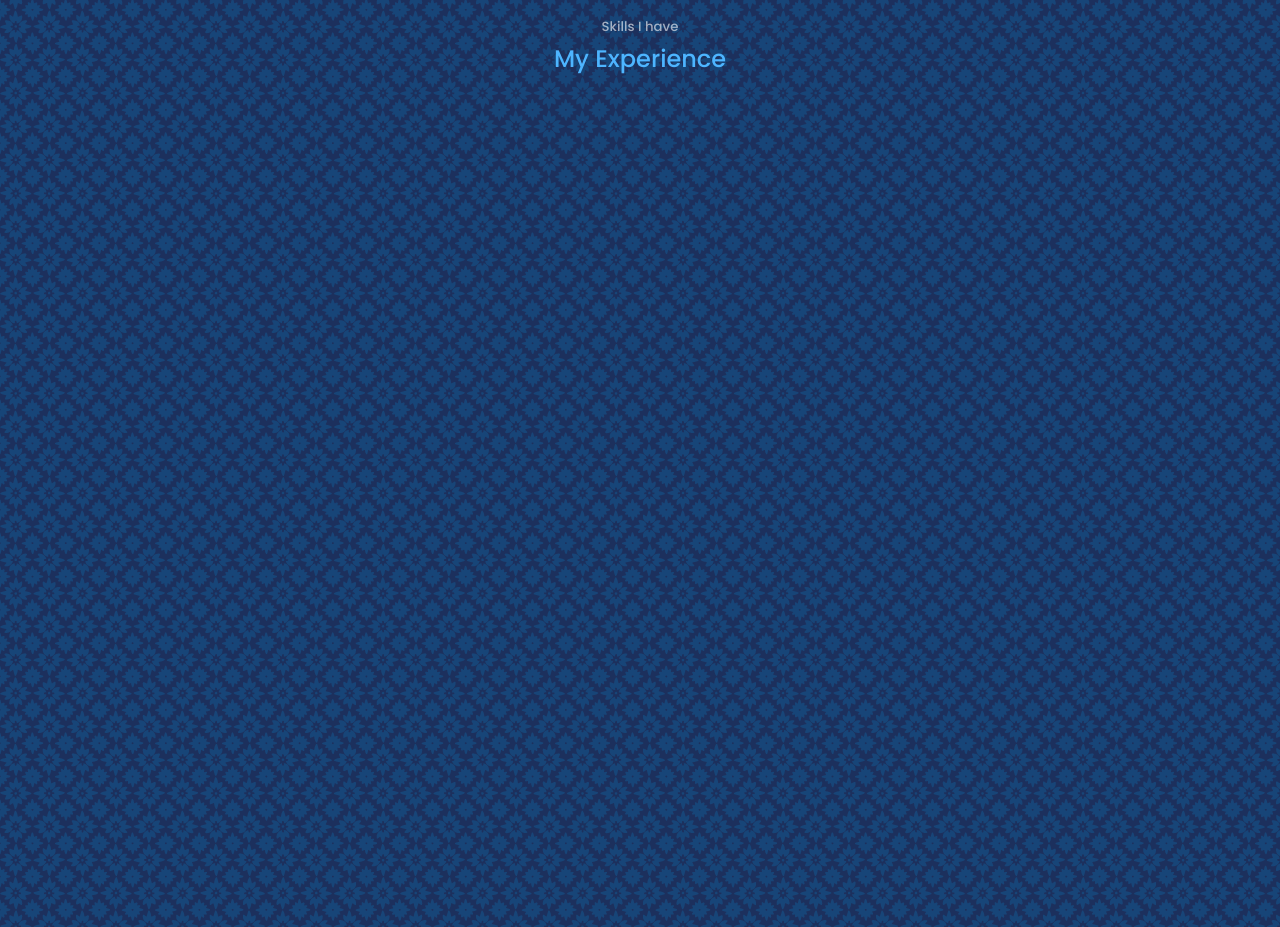
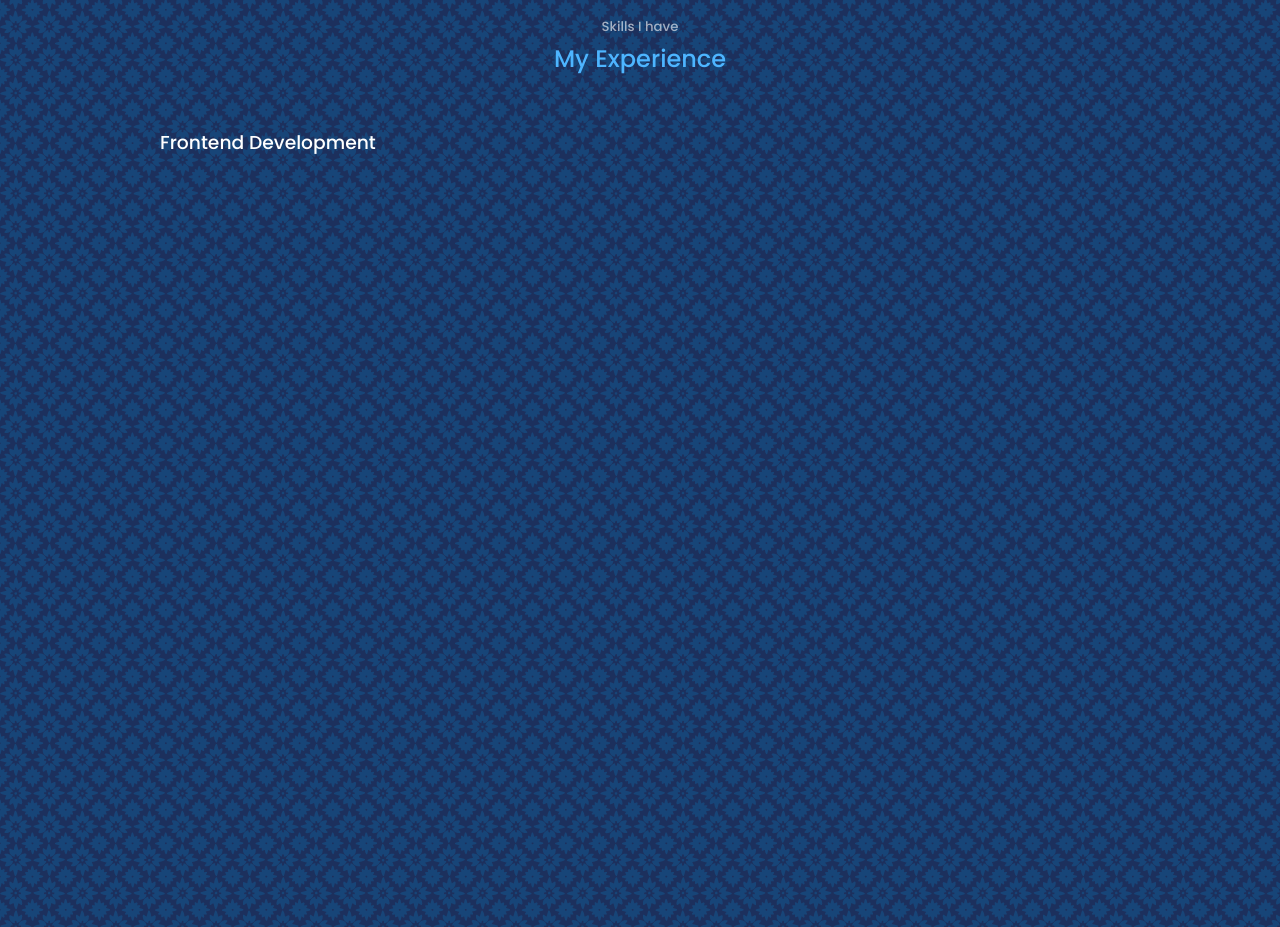
Before and after one commit to Gitthuma/george-githuma-portfolio-website, a React (Create React App) app: page / in a window 1280 px wide. Shown: the part 1840-2767 px from the top of the page. Built offline with nearby package versions, Linux system fonts and the light colour scheme.

Commit message:
Add frontend heading and container for experience details

```diff
--- a/src/Components/Experience/Experience.js
+++ b/src/Components/Experience/Experience.js
@@ -6,6 +6,7 @@ function Experience() {
     //change div to section and add id
     //Add headings for experience
     //Create experience container with two divs frontend and backend
+    //Add frontend heading and container for experience details
     <section id='experience'>
       <h5>Skills I have</h5>
       <h2>My Experience</h2>
@@ -13,6 +14,15 @@ function Experience() {
       <div className='container experience__container'>
 
         <div className='experience__frontend'>
+
+          <h3>Frontend Development</h3>
+
+          <div className='experience__content'>
+            <article className='experience_details'>
+
+            </article>
+
+          </div>
 
         </div>
 
```
